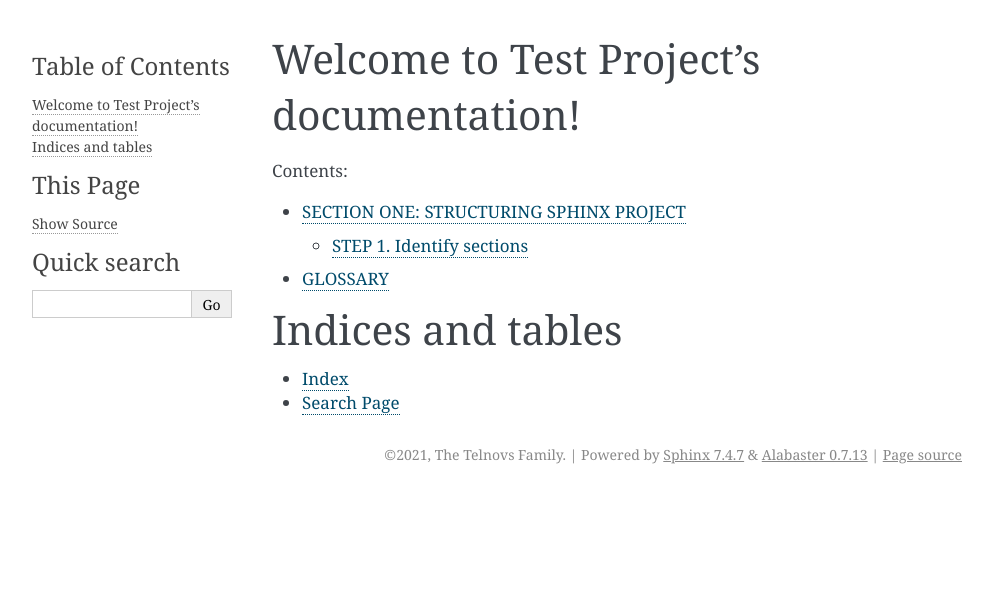
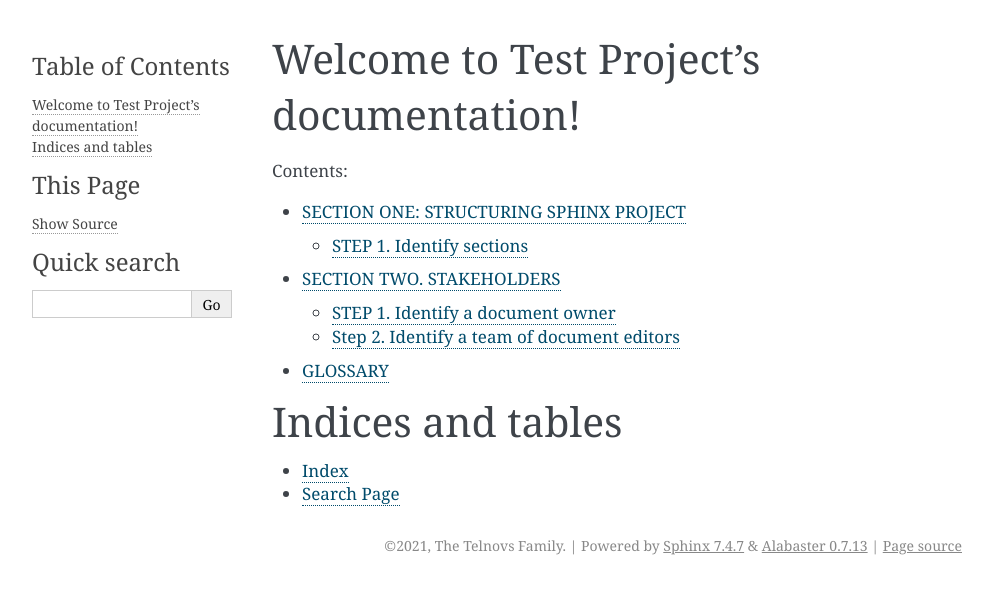
Before and after one commit to TheTelnovs/test_repo_two, a Sphinx documentation site: the page built from source/index.rst, in a window 1280 px wide. Shown: the top 594 px of the page, without its empty margins (148-1141 px from the left). Built offline with Sphinx 7.4.7, drawn with Linux system fonts in a browser that asks for light colours; some of the changed lines change nothing that is shown.

Commit message:
Added section_two.rst for Stakeholders

```diff
--- a/source/index.rst
+++ b/source/index.rst
@@ -11,6 +11,7 @@ Welcome to Test Project's documentation!
    :caption: Contents:
 
    section_one
+   section_two
    local_glossary
 
 Indices and tables
--- /dev/null
+++ b/source/section_two.rst
@@ -0,0 +1,29 @@
+=======================================
+SECTION TWO. STAKEHOLDERS
+=======================================
+
+
+STEP 1. Identify a document owner
+=======================================
+
+A document owner is the person who will have a last say
+in compiling all document parts together.
+
+They will also be an obligatory reviewer/approver for any
+Pull Request initiated by other stakeholders
+in order to merge their work into the "main" branch.
+
+The most important role of the document owner is to
+resolve merging conflicts when a new Pull Request
+has clashing edits with current text in the "main" branch.
+
+
+Step 2. Identify a team of document editors
+=============================================
+
+Document editors (futher, editors) are a group of co-authors
+who will add to the content of the final document.
+While it's totally possible to have several editors work
+on the same section, it is preferred to assign sections
+of the document to individual editors for a quick start,
+easier follow up and to minimize GIT conflicts.
```
